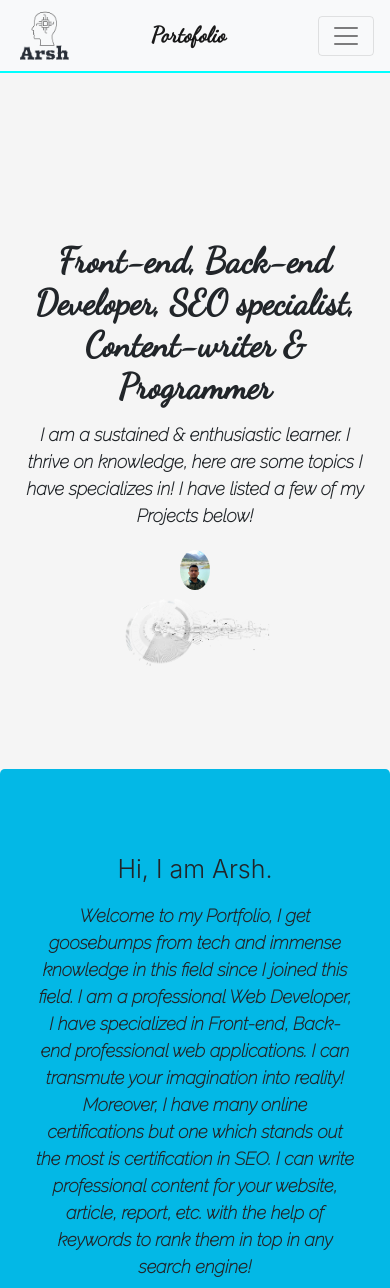
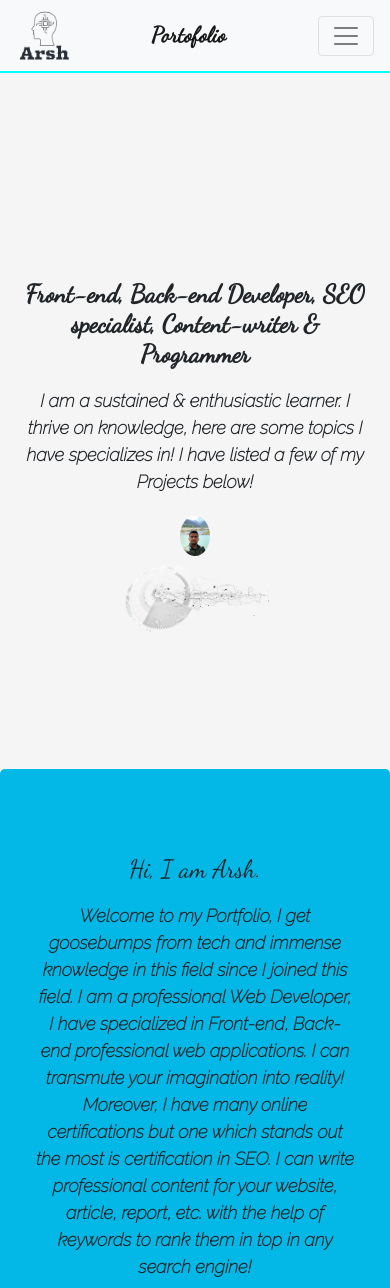
Before and after one commit to Arsh-10/Portofolio, a plain HTML site: page index.html in a window 390 px wide. Shown: the top 1288 px of the page. Drawn offline with nearby package versions, Linux system fonts and the light colour scheme; a web font is replaced by a local one.

Commit message:
Update style.css

```diff
--- a/style.css
+++ b/style.css
@@ -100,7 +100,7 @@ p{
 
 } */
 
-a, h1, h3{
+a, h1, h2, h3{
   font-family: 'Dancing Script', cursive !important;
   font-weight: bolder;
 }
@@ -171,7 +171,7 @@ p{
 }
 
 @media (max-width: 768px) {
-  #head1,h2, h3{
+  #head1, h1, h2, h3{
       font-size: 30px !important;
       padding: 5px;
   }
@@ -184,10 +184,13 @@ p{
       height: 300px;
       margin-top: 20px;
   }
+  /* .top{
+    padding-top: 5px;
+  } */
 }
 
 @media (max-width: 500px) {
-  #head1, h2, h3{
+  #head1, h1, h2, h3{
       font-size: 25px !important;
       padding: 5px;
   }
@@ -200,4 +203,7 @@ p{
       height: 300px;
       margin-top: 20px;
   }
+  /* .top{
+    padding-top: 5px;
+  } */
 }
```
